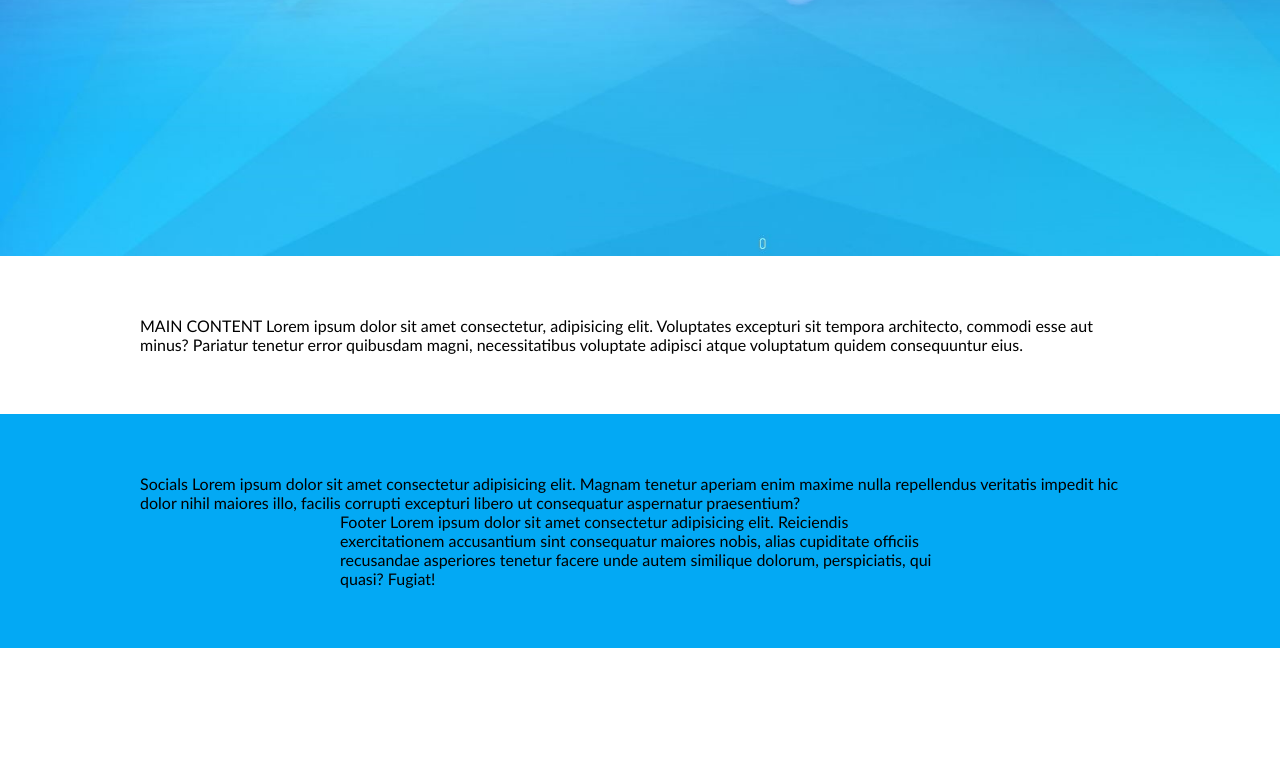
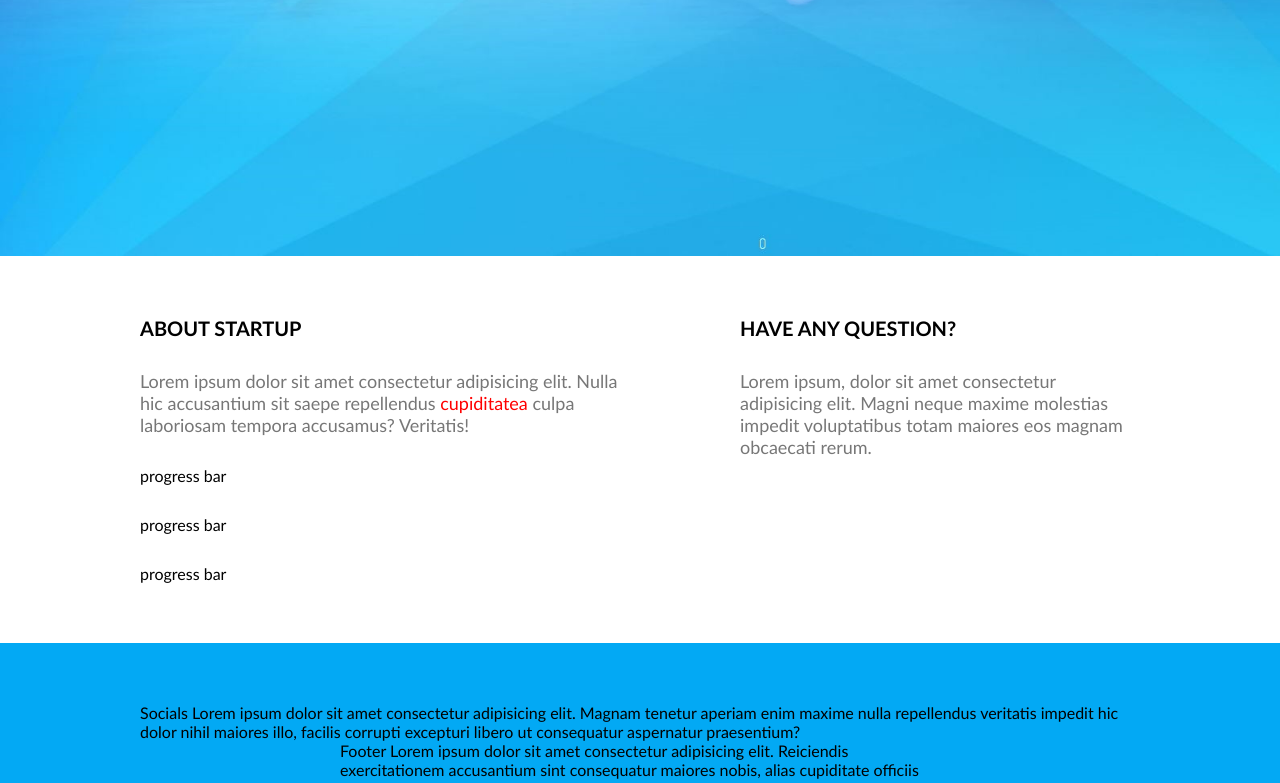
Before and after one commit to FragVagis/6-coming-soon, a website: page index.html in a window 1280 px wide. Shown: the part 499-1282 px from the top of the page. Before the commit the page ends 1147 px from the top, so only its background shows below. Drawn offline with Linux system fonts and the light colour scheme.

Commit message:
Content section #9

```diff
--- a/css/pages/home.css
+++ b/css/pages/home.css
@@ -39,6 +39,40 @@
 /* HERO - end */
 
 /* MAIN - start */
+.main-content {
+    display: flex;
+    flex-direction: row;
+    justify-content:space-between;
+}
+.column {
+    display:flex;
+    flex-direction: column;
+    gap: 30px;
+}
+.left-column {
+    width: 50%;
+
+}
+.right-column {
+    width: 40%;
+}
+.section-title {
+    text-transform: uppercase;
+    font-size: 20px;
+}
+.section-description {
+    font-size: 18px;
+    color: #777;
+}
+.section-description > a {
+    text-decoration: none;
+    color: red;
+}
+.section-description > a :hover {
+    text-decoration: underline;
+    color: darkred;
+}
+
 /* MAIN - end */
 
 /* FOOTER - start */
--- a/index.html
+++ b/index.html
@@ -38,8 +38,19 @@
     </section>
 
     <section class="container">
-        <div class="row">
-            MAIN CONTENT Lorem ipsum dolor sit amet consectetur, adipisicing elit. Voluptates excepturi sit tempora architecto, commodi esse aut minus? Pariatur tenetur error quibusdam magni, necessitatibus voluptate adipisci atque voluptatum quidem consequuntur eius.
+        <div class="row main-content">
+            <div class="column left-column">
+                <h2 class="section-title">About startup</h2>
+                <p class="section-description">Lorem ipsum dolor sit amet consectetur adipisicing elit. Nulla hic accusantium sit saepe repellendus <a href="#">cupiditatea</a> culpa laboriosam tempora accusamus? Veritatis!</p>
+                <div>progress bar</div>
+                <div>progress bar</div>
+                <div>progress bar</div>
+            </div>
+            <div class="column right-column">
+                <h2 class="section-title">Have any question?</h2>
+                <p class="section-description">Lorem ipsum, dolor sit amet consectetur adipisicing elit. Magni neque maxime molestias impedit voluptatibus totam maiores eos magnam obcaecati rerum.</p>
+                <form></form>
+            </div>
         </div>
     </section>
 
```
